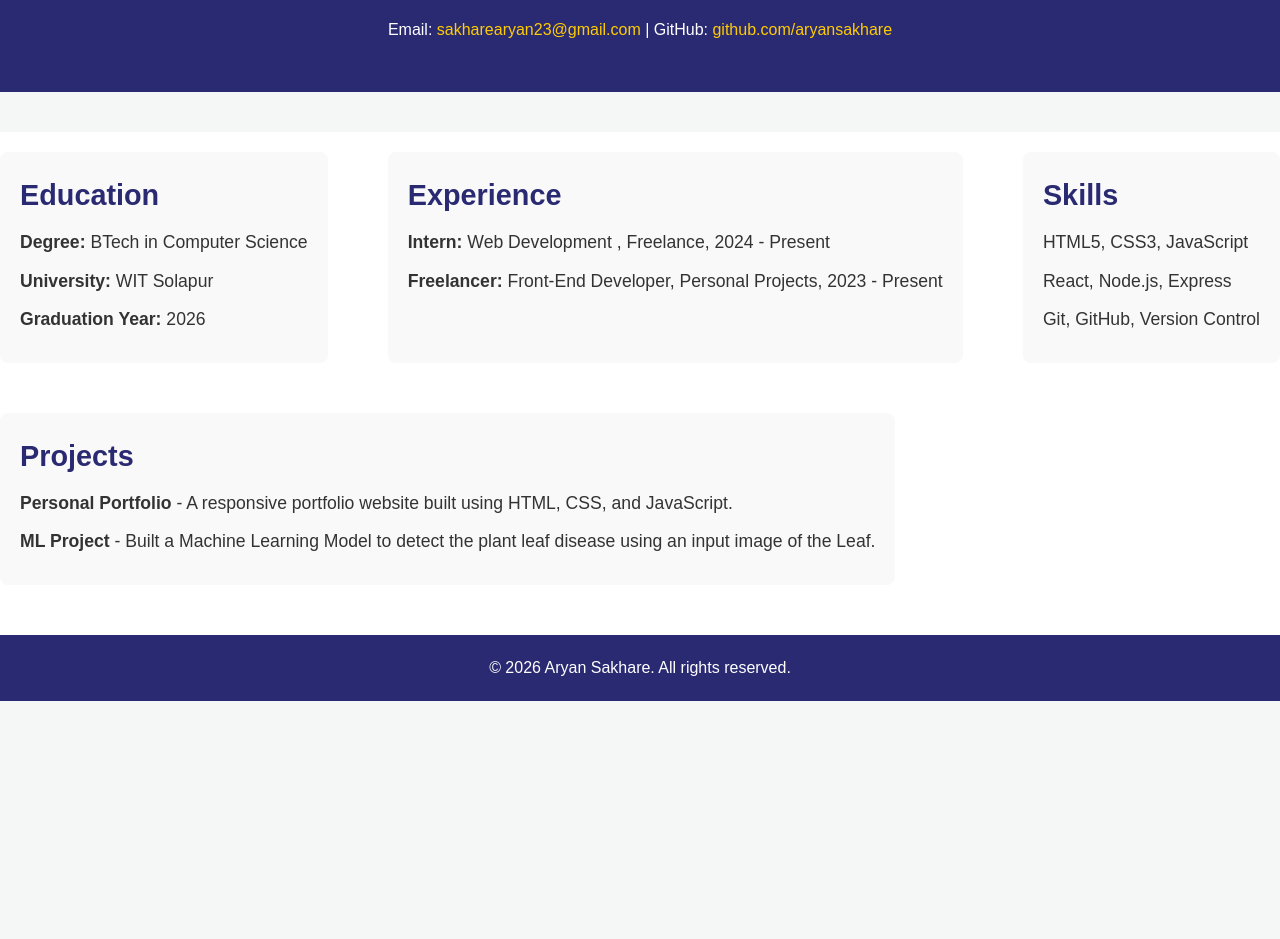
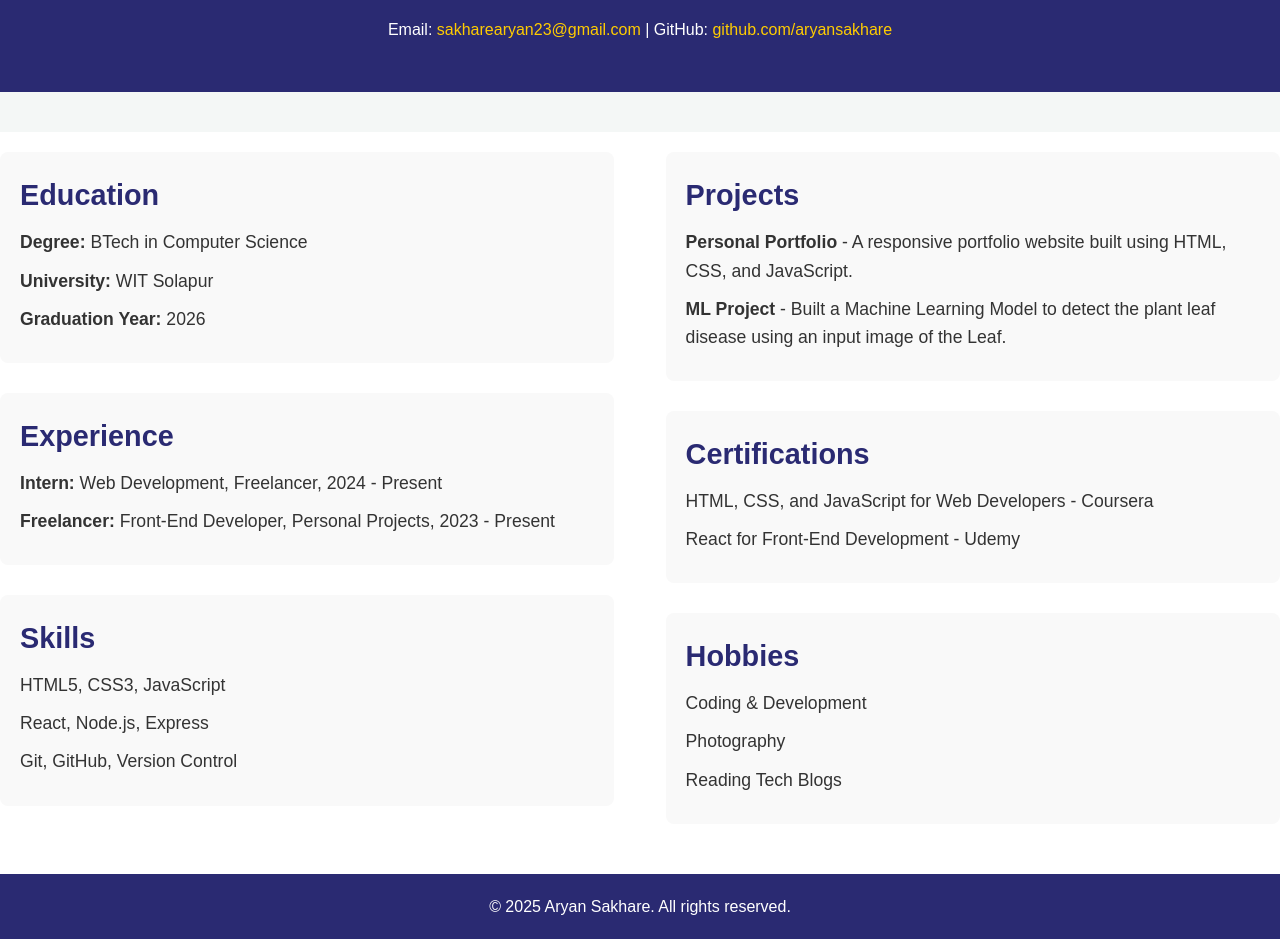
Before and after one commit to aryansakhare/aryansakhare.github.io, a plain HTML site: page index.html in a window 1280 px wide. Shown: the part 158-1097 px from the top of the page. Before the commit the page ends 859 px from the top, so only its background shows below. Drawn offline with Linux system fonts and the light colour scheme; a script that the page names is missing.

Commit message:
Update index.html

```diff
--- a/index.html
+++ b/index.html
@@ -20,6 +20,8 @@
     </header>
 
     <main>
+        <!-- Left Column -->
+        <div class="main-left">
             <section id="education" class="section">
                 <h2>Education</h2>
                 <ul>
@@ -32,7 +34,7 @@
             <section id="experience" class="section">
                 <h2>Experience</h2>
                 <ul>
-                <li><strong>Intern:</strong> Web Development , Freelance, 2024 - Present</li>
+                    <li><strong>Intern:</strong> Web Development, Freelancer, 2024 - Present</li>
                     <li><strong>Freelancer:</strong> Front-End Developer, Personal Projects, 2023 - Present</li>
                 </ul>
             </section>
@@ -45,20 +47,40 @@
                     <li>Git, GitHub, Version Control</li>
                 </ul>
             </section>
+        </div>
 
+        <!-- Right Column -->
+        <div class="main-right">
             <section id="projects" class="section">
                 <h2>Projects</h2>
                 <ul>
                     <li><strong>Personal Portfolio</strong> - A responsive portfolio website built using HTML, CSS, and JavaScript.</li>
                     <li><strong>ML Project</strong> - Built a Machine Learning Model  to detect the plant leaf disease using an input image of the Leaf.</li>
-
                 </ul>
             </section>
+
+            <section id="certifications" class="section">
+                <h2>Certifications</h2>
+                <ul>
+                    <li>HTML, CSS, and JavaScript for Web Developers - Coursera</li>
+                    <li>React for Front-End Development - Udemy</li>
+                </ul>
+            </section>
+
+            <section id="hobbies" class="section">
+                <h2>Hobbies</h2>
+                <ul>
+                    <li>Coding & Development</li>
+                    <li>Photography</li>
+                    <li>Reading Tech Blogs</li>
+                </ul>
+            </section>
+        </div>
     </main>
 
     <footer>
         <div class="container">
-            <p>&copy; 2026 Aryan Sakhare. All rights reserved.</p>
+            <p>&copy; 2025 Aryan Sakhare. All rights reserved.</p>
         </div>
     </footer>
 
```
Lines whose indentation alone changed are shown as unchanged.
